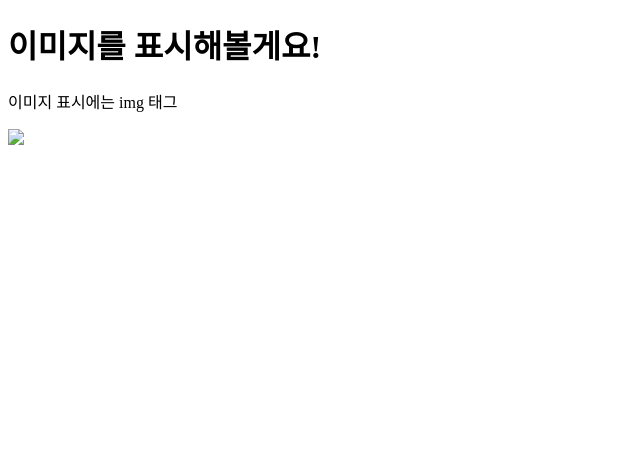
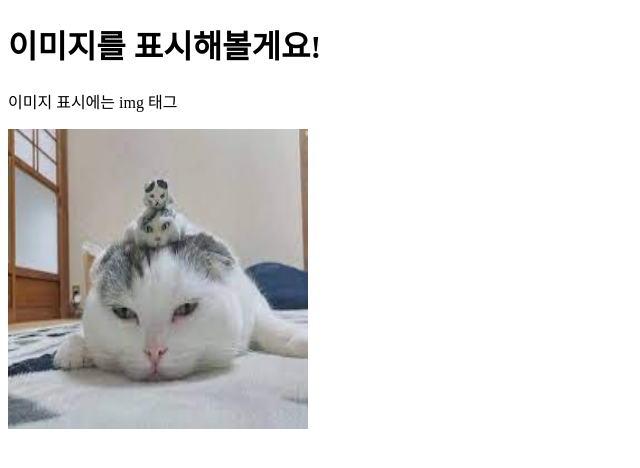
Before and after one commit to KangminNa/html_css, a plain HTML site: page 7_이미지표시하기/index.html in a window 1280 px wide. Shown: the whole page, without its empty margins (0-640 px from the left). Drawn offline with Linux system fonts and the light colour scheme.

Commit message:
Update : 7. 이미지 표시하기
- 내용정리 및 깃허브 이미지 path 사용

```diff
--- a/7_이미지표시하기/index.html
+++ b/7_이미지표시하기/index.html
@@ -7,6 +7,8 @@
 <body>
     <h1>이미지를 표시해볼게요!</h1>
     <p>이미지 표시에는 img 태그</p>
-    <img src="7_이미지표시하기/cat.jpeg">
+    <img src="https://github.com/KangminNa/html_css/blob/main/7_%EC%9D%B4%EB%AF%B8%EC%A7%80%ED%91%9C%EC%8B%9C%ED%95%98%EA%B8%B0/cat.jpeg?raw=true"
+        width="300" height="300"
+        alt="귀여운 고양이"/>
 </body>
 </html>
```
Also changed, not shown: 1 other file.
